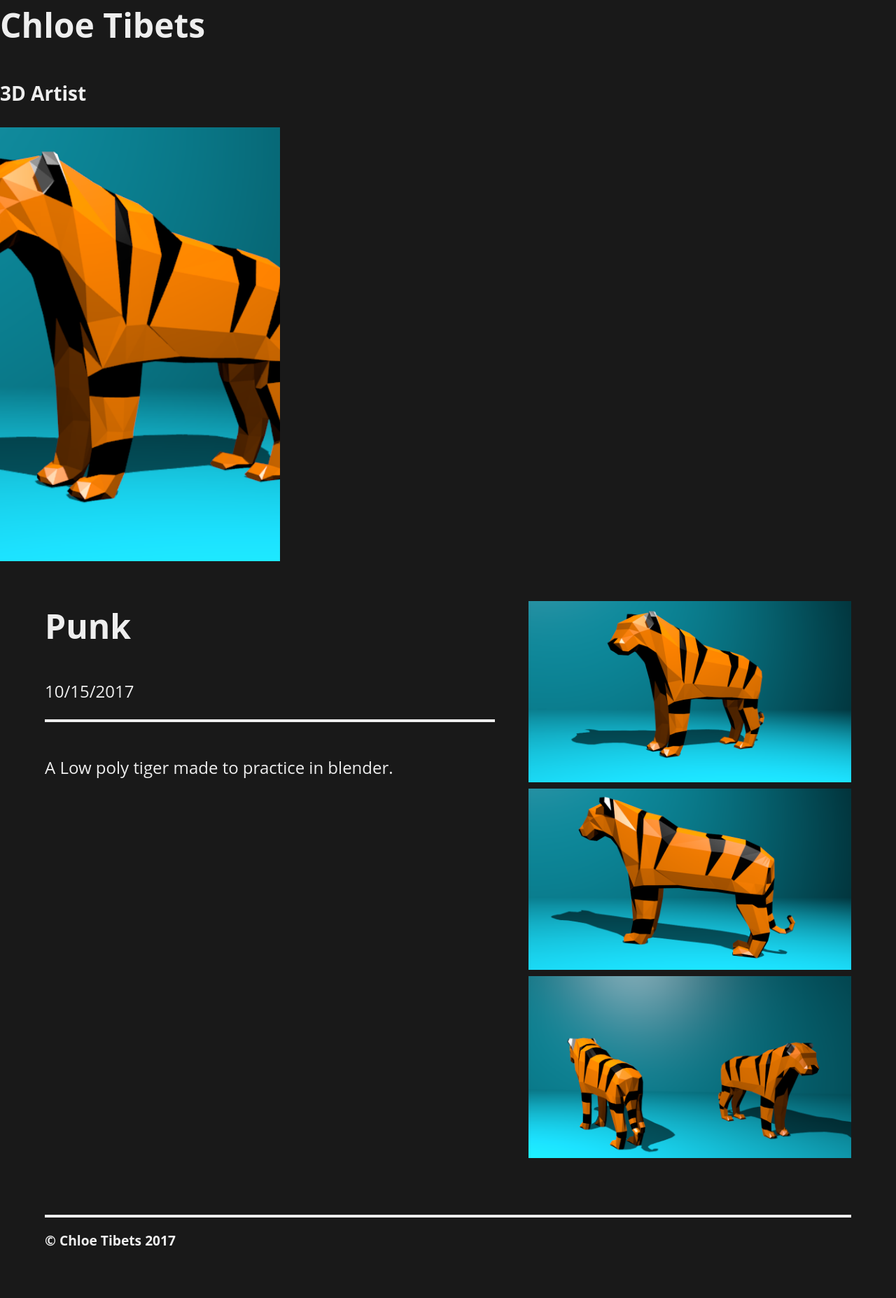
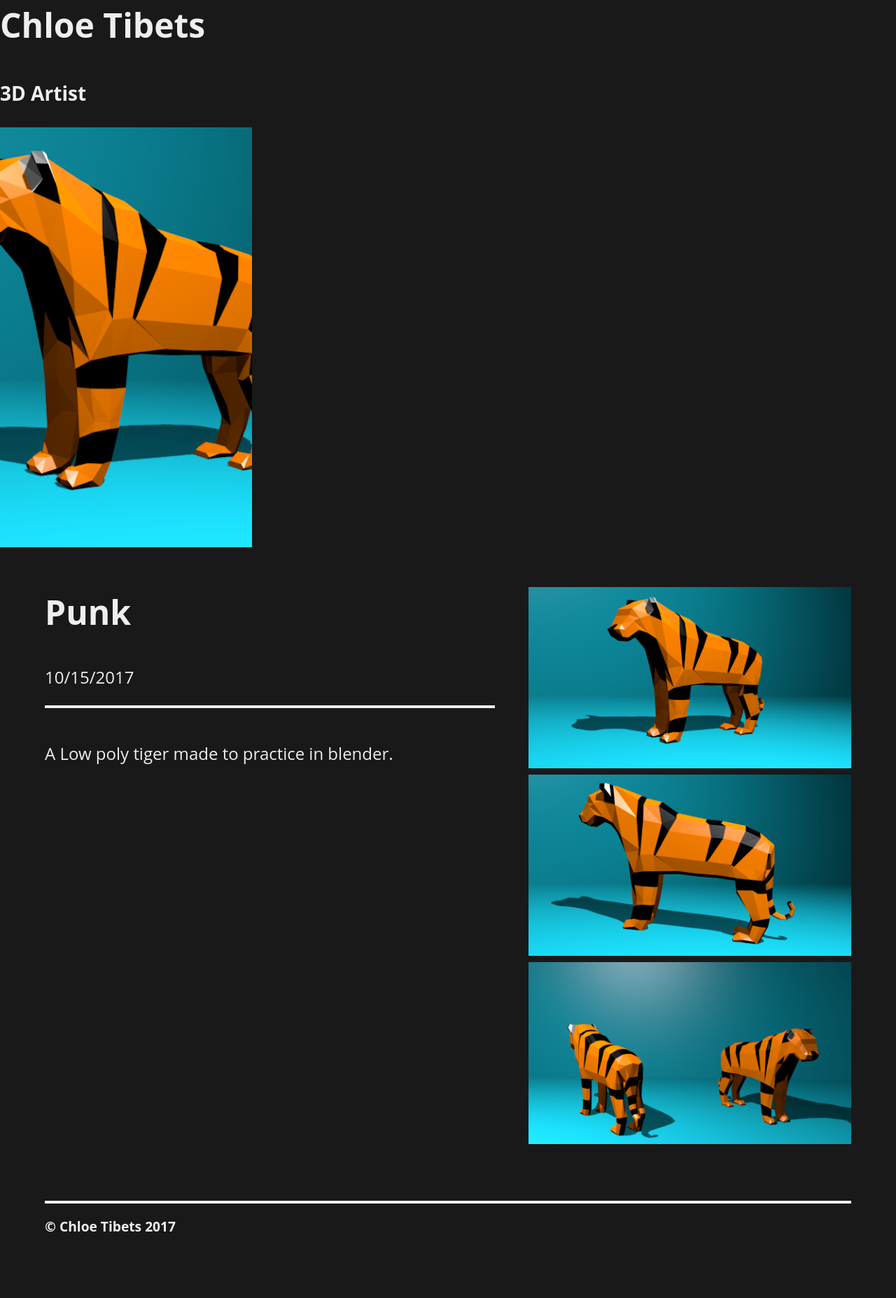
Before and after one commit to chloetib/chloetib.github.io, a Jekyll site: the page built from _posts/2017-10-15-tiger.md, in a window 1280 px wide. Shown: the whole page at 70% size. Built offline with Jekyll 4.4.1, drawn with Linux system fonts in a browser that asks for light colours.

Commit message:
tweaking image width and height

```diff
--- a/assets/css/main.css
+++ b/assets/css/main.css
@@ -37,8 +37,8 @@ ul {
 }
 
 .banner {
-    height: 620px;
-    width: 400px;
+    height: 600px;
+    width: 360px;
     display: inline-block;
     background-size: cover;
     background-position: center;
```
